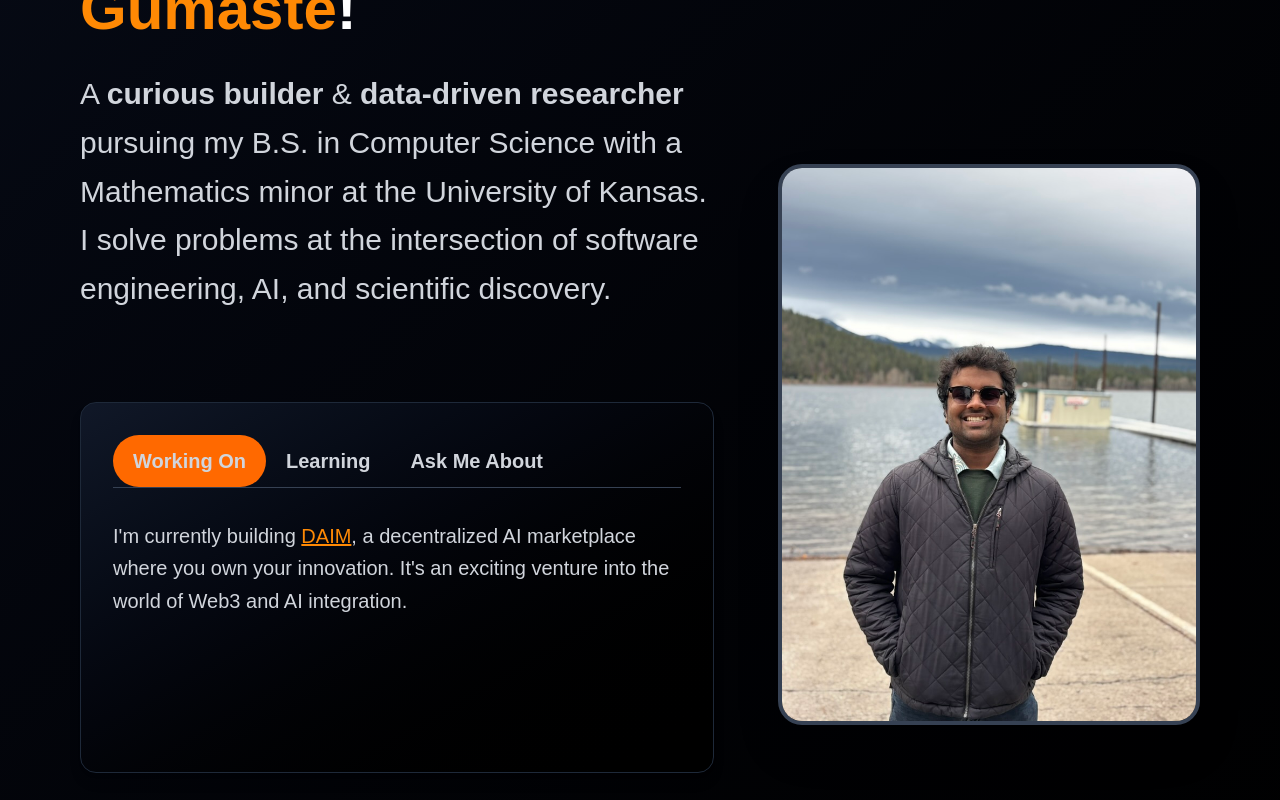
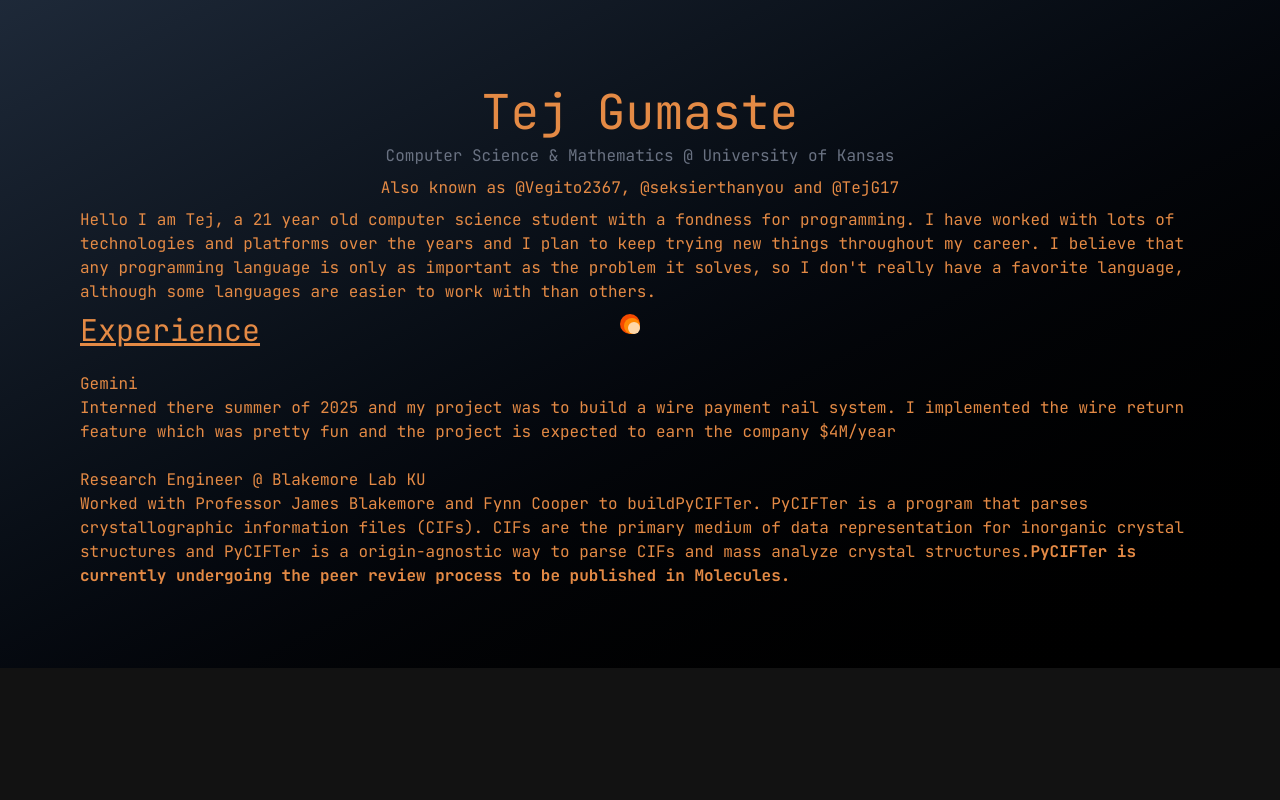
Before and after one commit to Vegito2367/TejPortfolio, a Next.js app in the folder personalwebsite/: page / in a window 1280 px wide. Shown: the top 800 px of the page. Built offline with nearby package versions, Linux system fonts and the light colour scheme.

Commit message:
started minimal website

```diff
--- a/personalwebsite/src/app/globals.css
+++ b/personalwebsite/src/app/globals.css
@@ -1,27 +1,31 @@
 @import "tailwindcss";
-@import url('https://fonts.googleapis.com/css2?family=Love+Light&family=Roboto+Mono:ital,wght@0,100..700;1,100..700&display=swap');
+@import url("https://fonts.googleapis.com/css2?family=Love+Light&family=Roboto+Mono:ital,wght@0,100..700;1,100..700&display=swap");
 
 @keyframes twinkle {
-  0%, 100% { opacity: 0.5; }
-  50% { opacity: 1; }
+  0%,
+  100% {
+    opacity: 0.5;
+  }
+  50% {
+    opacity: 1;
+  }
 }
 
 @theme {
-  --font-sans: var(--font-geist-sans);
-  --font-mono: var(--font-geist-mono);
+  --font-sans: var(--font-jetbrains-mono);
+  --font-mono: var(--font-jetbrains-mono);
   --main-color: #ff8904;
   --dark-color: #ff6900;
 }
 
-:root{
-    --primary-bg: #121212;      /* Deep Black */
-    --secondary-bg: #1E1E1E;    /* Dark Gray */
-    --accent-color: #e48a45;    /* Deep Orange */
-    --highlight-color: #FFA000; /* Bright Amber */
-    --contrast-color: #37474F;  /* Muted Blue-Gray */
-    --text-color: #E0E0E0;      /* Light Gray for readability */
-    --border-color: #333333;    /* Subtle borders */
-
+:root {
+  --primary-bg: #121212; /* Deep Black */
+  --secondary-bg: #1e1e1e; /* Dark Gray */
+  --accent-color: #e48a45; /* Deep Orange */
+  --highlight-color: #ffa000; /* Bright Amber */
+  --contrast-color: #37474f; /* Muted Blue-Gray */
+  --text-color: #e0e0e0; /* Light Gray for readability */
+  --border-color: #333333; /* Subtle borders */
 }
 
 body {
@@ -38,12 +42,11 @@ body {
   font-style: normal;
 }
 
-a:hover{
+a:hover {
   cursor: none;
 }
 
-
-button{
+button {
   cursor: none;
 }
 
--- a/personalwebsite/src/app/layout.tsx
+++ b/personalwebsite/src/app/layout.tsx
@@ -1,26 +1,21 @@
 import type { Metadata } from "next";
-import { Geist, Geist_Mono } from "next/font/google";
-
+import { JetBrains_Mono } from "next/font/google";
 import "./globals.css";
 
-const geistSans = Geist({
-  variable: "--font-geist-sans",
+const jetbrainsMono = JetBrains_Mono({
   subsets: ["latin"],
-});
-
-const geistMono = Geist_Mono({
-  variable: "--font-geist-mono",
-  subsets: ["latin"],
+  weight: ["400", "500", "700", "800"], // Select the weights you need
+  variable: "--font-jetbrains-mono", // Define a CSS variable name
+  display: "swap",
 });
 
 export const metadata: Metadata = {
   title: "Tej Gumaste",
   description: "Tej's Portfolio",
-  icons:{
-    icon:"/icon.png",
+  icons: {
+    icon: "/icon.png",
     apple: "/icon.png",
-
-  }
+  },
 };
 
 export default function RootLayout({
@@ -29,10 +24,8 @@ export default function RootLayout({
   children: React.ReactNode;
 }>) {
   return (
-    <html lang="en">
-      <body className={`${geistSans.variable} ${geistMono.variable} antialiased`}>
-        {children}
-      </body>
+    <html lang="en" className={jetbrainsMono.variable}>
+      <body className="font-mono antialiased">{children}</body>
     </html>
   );
 }
--- a/personalwebsite/src/app/page.tsx
+++ b/personalwebsite/src/app/page.tsx
@@ -1,10 +1,7 @@
-"use client"
+"use client";
+import { p } from "framer-motion/client";
 import { AnimatePresence, motion } from "motion/react";
 import React, { useState, useEffect, useRef } from "react";
-import Experiences from "@/customComponents/experience";
-import Projects from "@/customComponents/projects";
-import HeroSection from "@/customComponents/heroSection";
-
 
 export default function Home() {
   const cursorRef1 = useRef<HTMLDivElement>(null);
@@ -23,61 +20,91 @@ export default function Home() {
       }
     }
 
-    window.addEventListener('mousemove', handleMouseMove);
-
+    window.addEventListener("mousemove", handleMouseMove);
 
     return () => {
-      window.removeEventListener('mousemove', handleMouseMove);
-    }
+      window.removeEventListener("mousemove", handleMouseMove);
+    };
   }, []);
 
-
   return (
-
-    <div style={{ cursor: "none" }} className="flex flex-col justify-center items-center font-mono">
+    <div
+      style={{ cursor: "none" }}
+      className="flex flex-col justify-center items-center font-mono"
+    >
       <div
         ref={cursorRef1}
         style={{
-          transform: 'translate(-50%, -50%)',
+          transform: "translate(-50%, -50%)",
           pointerEvents: "none",
-          zIndex: 50
+          zIndex: 50,
         }}
         className="rounded-full absolute h-3 w-3 bg-orange-200"
       />
       <div
         ref={cursorRef2}
         style={{
-          transform: 'translate(-50%, -50%)',
+          transform: "translate(-50%, -50%)",
           pointerEvents: "none",
-          zIndex: 49
+          zIndex: 49,
         }}
         className="rounded-full absolute h-4 w-4 bg-orange-400"
       />
       <div
         ref={cursorRef3}
         style={{
-          transform: 'translate(-50%, -50%)',
+          transform: "translate(-50%, -50%)",
           pointerEvents: "none",
-          zIndex: 48
+          zIndex: 48,
         }}
         className="rounded-full absolute h-5 w-5 bg-orange-600"
       />
-        <div className="bg-gradient-to-br from-gray-900 to-black">
+      <div className="bg-gradient-to-br from-gray-800 to-black h-full w-full">
+        <section className="px-20 py-20 justify-center items-center">
+          <p className="text-5xl text-center my-2"> Tej Gumaste</p>
+          <p className="text-gray-500 text-center">
+            Computer Science & Mathematics @ University of Kansas
+          </p>
+          <p className="text-center my-2">
+            Also known as @Vegito2367, @seksierthanyou and @TejG17
+          </p>
+          <p className="my-2">
+            Hello I am Tej, a 21 year old computer science student with a
+            fondness for programming. I have worked with lots of technologies
+            and platforms over the years and I plan to keep trying new things
+            throughout my career. I believe that any programming language is
+            only as important as the problem it solves, so I don't really have a
+            favorite language, although some languages are easier to work with
+            than others.
+          </p>
 
-          <HeroSection />
-
-          <motion.div
-            initial={{ x: 1000, opacity: 0 }}
-            animate={{ x: 0, opacity: 1 }}
-            transition={{ duration: 1.75 }}
-            className="flex flex-col items-start w-full p-4"
-          >
-            <Experiences />
-          </motion.div>
-
-
-          <Projects />
-        </div>
+          <div>
+            <p className="text-3xl underline">Experience</p>
+            <br />
+            <p>Gemini</p>
+            <p>
+              Interned there summer of 2025 and my project was to build a wire
+              payment rail system. I implemented the wire return feature which
+              was pretty fun and the project is expected to earn the company
+              $4M/year
+            </p>
+            <br />
+            <p>Research Engineer @ Blakemore Lab KU</p>
+            <p>
+              Worked with Professor James Blakemore and Fynn Cooper to build
+              <a href="https://github.com/Vegito2367/PyCIFTer">PyCIFTer</a>.
+              PyCIFTer is a program that parses crystallographic information
+              files (CIFs). CIFs are the primary medium of data representation
+              for inorganic crystal structures and PyCIFTer is a origin-agnostic
+              way to parse CIFs and mass analyze crystal structures.
+              <span className="font-bold">
+                PyCIFTer is currently undergoing the peer review process to be
+                published in Molecules.
+              </span>
+            </p>
+          </div>
+        </section>
+      </div>
     </div>
   );
 }
```
Also changed, not shown: 1 other file (tests, documents, lock files or other folders).
